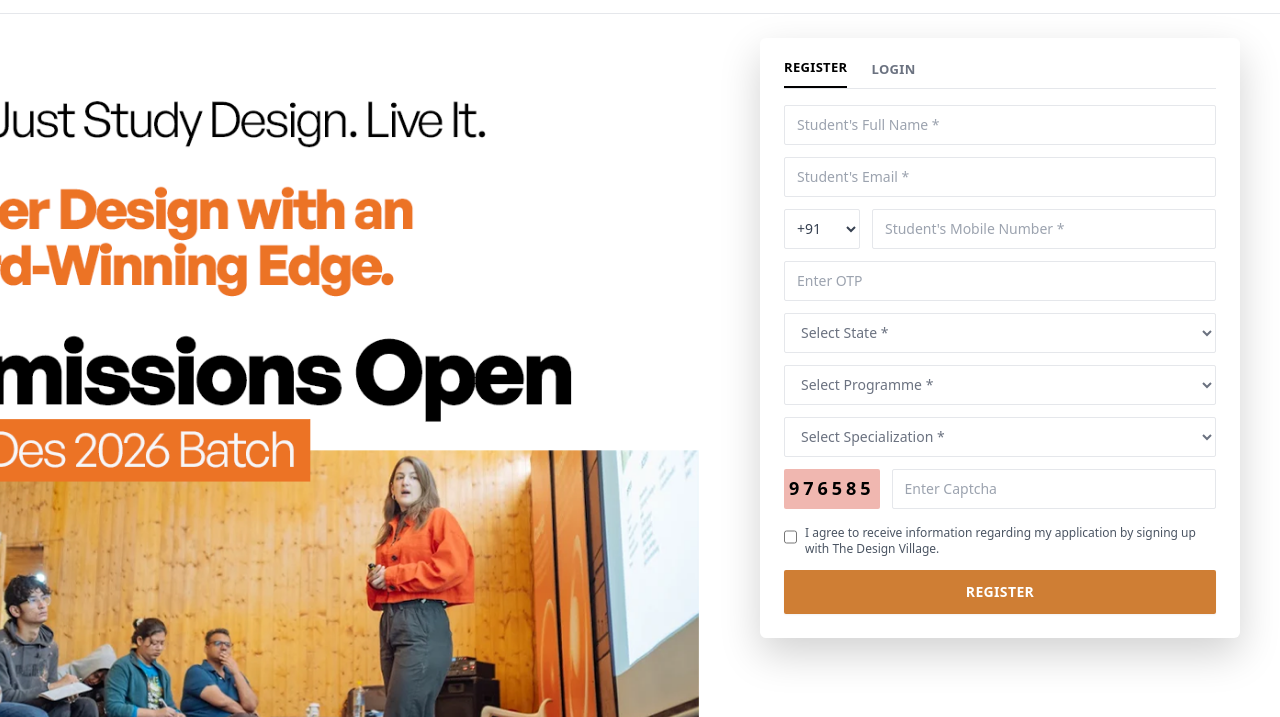
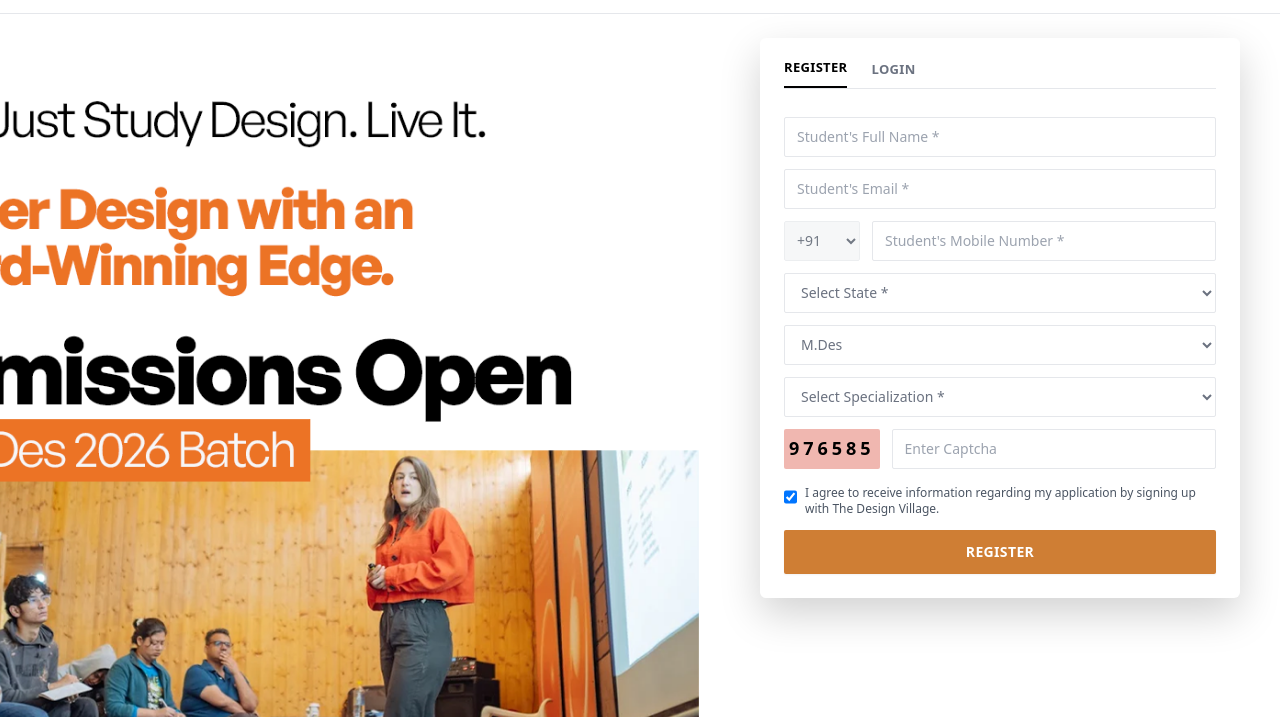
Before and after one commit to itstealth/tdv-lp, a plain HTML site: page index.html in a window 1280 px wide. Shown: the part 83-800 px from the top of the page. Drawn offline with nearby package versions, Linux system fonts and the light colour scheme.

Commit message:
changed form and added API

```diff
--- a/index.html
+++ b/index.html
@@ -148,72 +148,53 @@
           </div>
 
           <!-- fields -->
-          <form class="space-y-3 px-6 pb-6 pt-4">
-            <input type="text" placeholder="Student's Full Name *"
+          <form action="https://api.in8.nopaperforms.com/dataporting/6205/stealth" method="POST" class="space-y-3 px-6 pb-6 pt-4" id="registrationForm">
+            <!-- Hidden Fields -->
+            <input type="hidden" name="secret_key" value="3efb8f302350463788b51d779a0305b0">
+            <input type="hidden" name="source" value="stealth">
+            <input type="hidden" name="college_id" value="6205">
+            <input type="hidden" name="medium" id="medium">
+            <input type="hidden" name="campaign" id="campaign">
+
+            <!-- Name -->
+            <input type="text" name="name" placeholder="Student's Full Name *" required
               class="h-10 w-full rounded-sm border border-gray-200 px-3 text-sm text-gray-900 placeholder:text-gray-400 focus:border-[#CF7E34] focus:outline-none focus:ring-2 focus:ring-[#CF7E34]/25" />
 
-            <input type="email" placeholder="Student's Email *"
+            <!-- Email -->
+            <input type="email" name="email" placeholder="Student's Email *" required
               class="h-10 w-full rounded-sm border border-gray-200 px-3 text-sm text-gray-900 placeholder:text-gray-400 focus:border-[#CF7E34] focus:outline-none focus:ring-2 focus:ring-[#CF7E34]/25" />
 
+            <!-- Mobile -->
             <div class="flex gap-3">
-              <select
-                class="h-10 w-[92px] rounded-sm border border-gray-200 bg-white px-2 text-sm text-gray-700 focus:border-[#CF7E34] focus:outline-none focus:ring-2 focus:ring-[#CF7E34]/25">
+              <select disabled
+                class="h-10 w-[92px] rounded-sm border border-gray-200 bg-gray-100 px-2 text-sm text-gray-700 focus:border-[#CF7E34] focus:outline-none focus:ring-2 focus:ring-[#CF7E34]/25">
                 <option selected>+91</option>
-                <option>+1</option>
-                <option>+44</option>
-                <option>+61</option>
               </select>
 
-              <input type="tel" placeholder="Student's Mobile Number *"
+              <input type="tel" name="mobile" placeholder="Student's Mobile Number *" required pattern="[0-9]{10}"
                 class="h-10 w-full rounded-sm border border-gray-200 px-3 text-sm text-gray-900 placeholder:text-gray-400 focus:border-[#CF7E34] focus:outline-none focus:ring-2 focus:ring-[#CF7E34]/25" />
             </div>
 
-            <input type="text" placeholder="Enter OTP"
-              class="h-10 w-full rounded-sm border border-gray-200 px-3 text-sm text-gray-900 placeholder:text-gray-400 focus:border-[#CF7E34] focus:outline-none focus:ring-2 focus:ring-[#CF7E34]/25" />
-
-            <!-- <select
-                class="h-10 w-full rounded-sm border border-gray-200 bg-white px-3 text-sm text-gray-500 focus:border-[#CF7E34] focus:outline-none focus:ring-2 focus:ring-[#CF7E34]/25"
-              >
-                <option selected>Select Gender *</option>
-                <option>Male</option>
-                <option>Female</option>
-                <option>Other</option>
-                <option>Prefer not to say</option>
-              </select> -->
-
-            <select
+            <!-- State -->
+            <select name="field_state_new" id="stateSelect" required
               class="h-10 w-full rounded-sm border border-gray-200 bg-white px-3 text-sm text-gray-500 focus:border-[#CF7E34] focus:outline-none focus:ring-2 focus:ring-[#CF7E34]/25">
-              <option selected>Select State *</option>
-              <option>Haryana</option>
-              <option>Delhi</option>
-              <option>Uttar Pradesh</option>
+              <option value="" selected disabled>Select State *</option>
             </select>
 
-            <!-- <select
+            <!-- Campus param (Mapped to Programme) -->
+            <select name="campus" id="campusSelect" required
               class="h-10 w-full rounded-sm border border-gray-200 bg-white px-3 text-sm text-gray-500 focus:border-[#CF7E34] focus:outline-none focus:ring-2 focus:ring-[#CF7E34]/25">
-              <option selected>Select District *</option>
-              <option>Gurugram</option>
-              <option>Faridabad</option>
-              <option>Sonipat</option>
-            </select> -->
-
-            <select
+              <option value="" selected disabled>Select Programme *</option>
+            </select>
+
+            <!-- Course -->
+            <select name="course" id="courseSelect" required
               class="h-10 w-full rounded-sm border border-gray-200 bg-white px-3 text-sm text-gray-500 focus:border-[#CF7E34] focus:outline-none focus:ring-2 focus:ring-[#CF7E34]/25">
-              <option selected>Select Programme *</option>
-              <option>M.Des</option>
-              <option>B.Des</option>
+              <option value="" selected disabled>Select Specialization *</option>
             </select>
 
-            <select
-              class="h-10 w-full rounded-sm border border-gray-200 bg-white px-3 text-sm text-gray-500 focus:border-[#CF7E34] focus:outline-none focus:ring-2 focus:ring-[#CF7E34]/25">
-              <option selected>Select Specialization *</option>
-              <option>UI/UX</option>
-              <option>Interaction Design</option>
-              <option>Visual Communication</option>
-            </select>
-
+            <!-- Captcha Visual Only -->
             <div class="flex items-center gap-3">
-              <!-- captcha preview box (visual clone) -->
               <div
                 class="flex h-10 w-[130px] items-center justify-center rounded-sm bg-[#f0b7b0] text-[18px] font-extrabold tracking-[0.22em] text-black"
                 aria-hidden="true">
@@ -225,7 +206,7 @@
             </div>
 
             <label class="flex items-start gap-2 pt-1">
-              <input type="checkbox"
+              <input type="checkbox" required checked
                 class="mt-1 h-4 w-4 rounded border-gray-300 text-[#CF7E34] focus:ring-[#CF7E34]/30" />
               <span class="text-[12px] leading-snug text-gray-600">
                 I agree to receive information regarding my application by signing up
@@ -1928,6 +1909,97 @@
     });
   </script>
 
+  <script>
+    document.addEventListener('DOMContentLoaded', function() {
+      // Data for dropdowns
+      const stateList = [
+        "Andaman and Nicobar", "Andhra Pradesh", "Arunachal Pradesh", "Assam", "Bihar",
+        "Chandigarh", "Chhattisgarh", "Dadra And Nagar Haveli", "Daman And Diu", "Delhi",
+        "Goa", "Gujarat", "Haryana", "Himachal Pradesh", "Jammu and Kashmir", "Jharkhand",
+        "Karnataka", "Kerala", "Lakshadweep", "Madhya Pradesh", "Maharashtra", "Manipur",
+        "Meghalaya", "Mizoram", "Nagaland", "Odisha", "Puducherry", "Punjab", "Rajasthan",
+        "Sikkim", "Tamil Nadu", "Telangana", "Tripura", "Uttar Pradesh", "Uttarakhand",
+        "West Bengal", "Ladakh"
+      ];
+
+      const campusData = {
+        "M.Des: Specialized Programmes": [
+          "Interior & Space Design",
+          "Communication & Interaction Design",
+          "Product & Industrial Design",
+          "Fashion & Textile Design",
+          "Strategic Design & Management"
+        ]
+      };
+
+      // Populate States
+      const stateSelect = document.getElementById('stateSelect');
+      if(stateSelect) {
+        stateList.forEach(state => {
+          const option = document.createElement('option');
+          option.value = state;
+          option.textContent = state;
+          stateSelect.appendChild(option);
+        });
+      }
+
+      // Populate Campus and handle Course dependency
+      const campusSelect = document.getElementById('campusSelect');
+      const courseSelect = document.getElementById('courseSelect');
+
+      function populateCourses(selectedCampus) {
+        const courses = campusData[selectedCampus] || [];
+
+        // Clear existing options
+        courseSelect.innerHTML = '<option value="" selected disabled>Select Specialization *</option>';
+
+        courses.forEach(course => {
+          const option = document.createElement('option');
+          option.value = course;
+          option.textContent = course;
+          courseSelect.appendChild(option);
+        });
+      }
+
+      if(campusSelect && courseSelect) {
+        const campuses = Object.keys(campusData);
+        const campusLabels = {
+          "M.Des: Specialized Programmes": "M.Des"
+        };
+
+        campuses.forEach(campus => {
+          const option = document.createElement('option');
+          option.value = campus;
+          option.textContent = campusLabels[campus] || campus;
+          campusSelect.appendChild(option);
+        });
+
+        // Auto-select if only one campus and populate courses
+        if (campuses.length === 1) {
+             campusSelect.value = campuses[0];
+             populateCourses(campuses[0]);
+        }
+
+        campusSelect.addEventListener('change', function() {
+          populateCourses(this.value);
+        });
+      }
+
+      // URL Params for medium and campaign
+      const urlParams = new URLSearchParams(window.location.search);
+      const medium = urlParams.get('medium');
+      const campaign = urlParams.get('campaign');
+
+      if (medium) {
+        const mediumInput = document.getElementById('medium');
+        if(mediumInput) mediumInput.value = medium;
+      }
+      if (campaign) {
+        const campaignInput = document.getElementById('campaign');
+        if(campaignInput) campaignInput.value = campaign;
+      }
+    });
+  </script>
 </body>
 
 </html>
```
